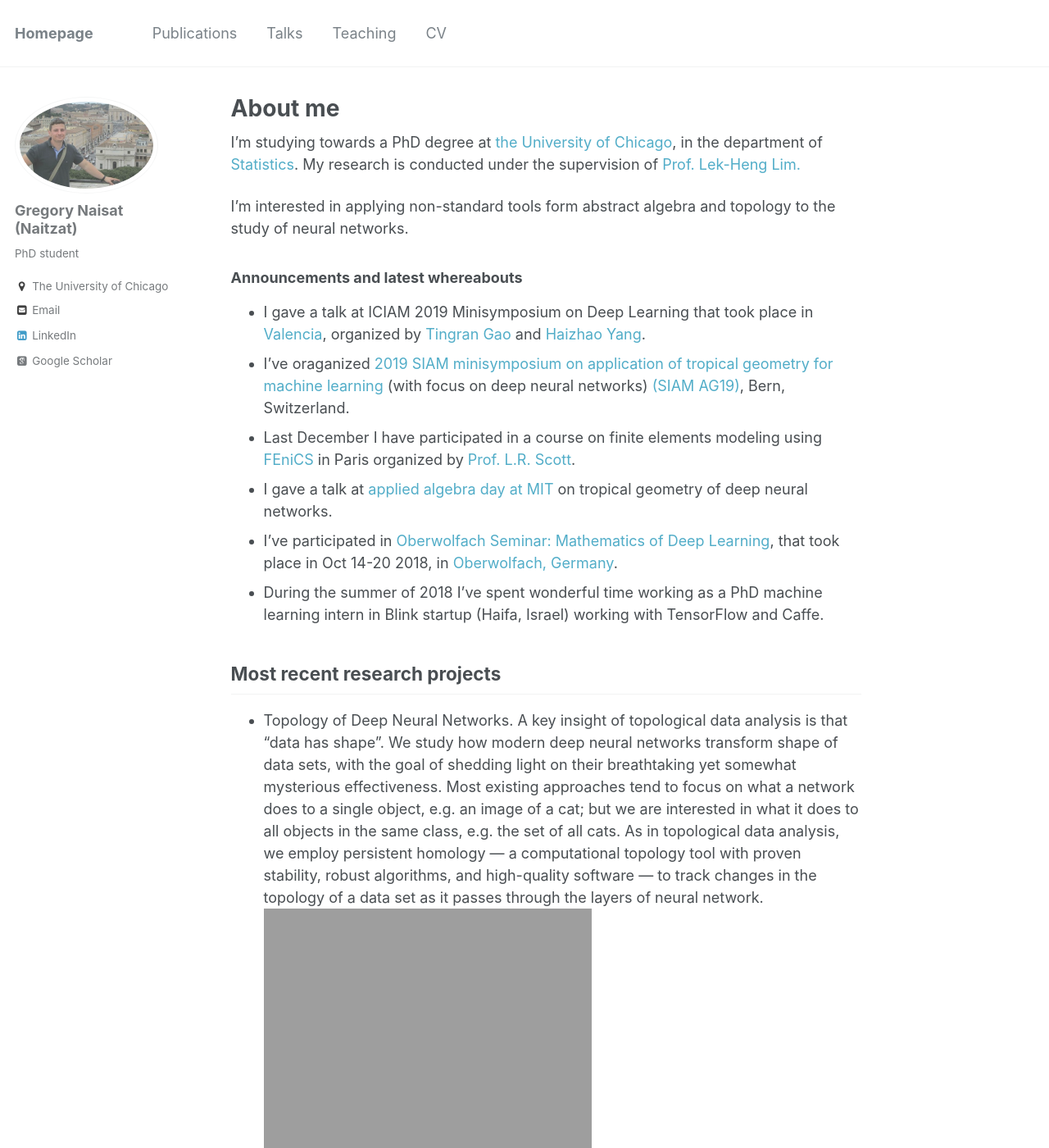
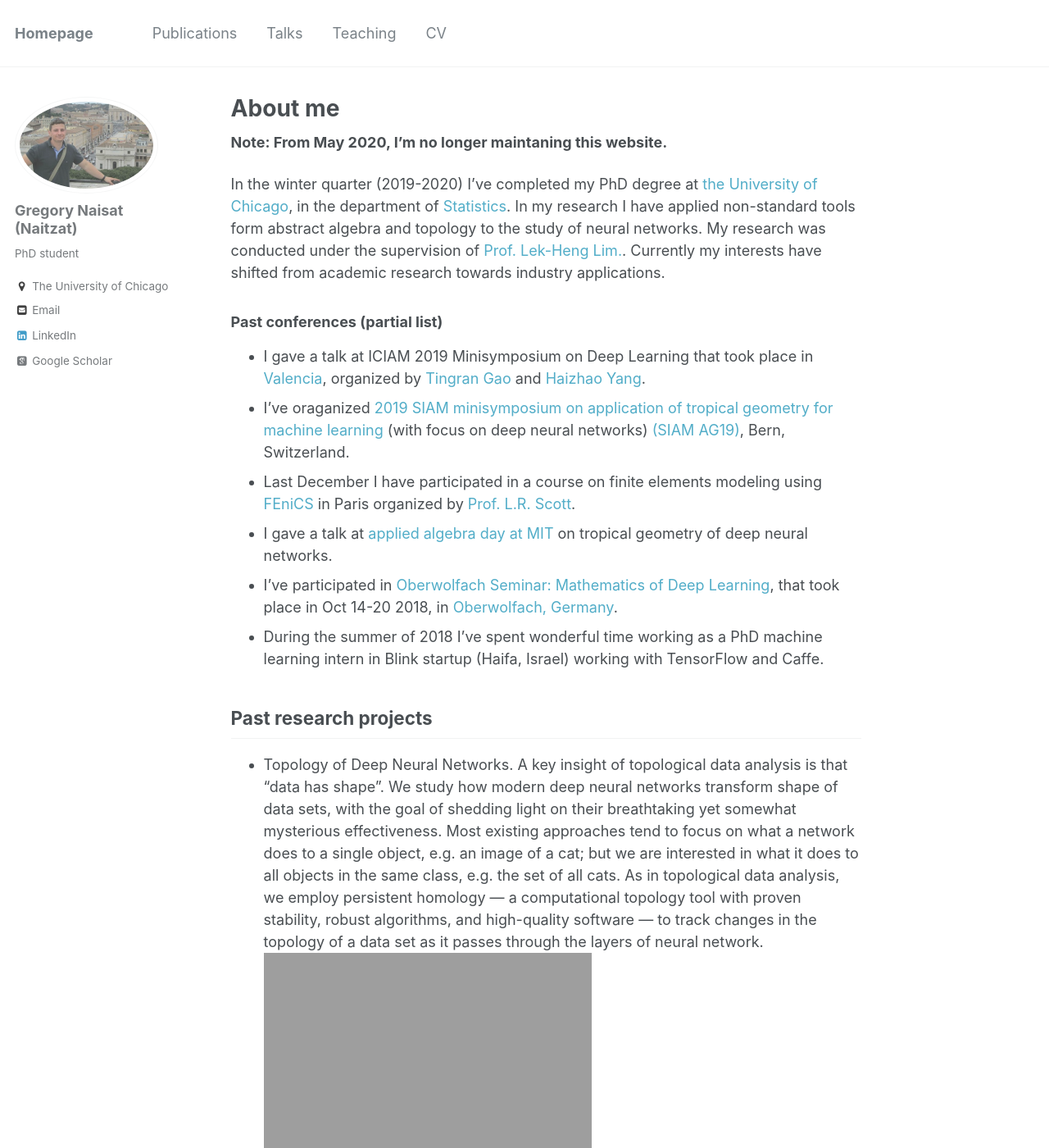
Before and after one commit to sgregnt/sgregnt.github.io, a Jekyll site: the page built from _pages/about.md, in a window 1280 px wide and 1400 px high. Shown: the whole window at 82% size. Built offline with Jekyll 4.4.1, drawn with Linux system fonts in a browser that asks for light colours; some web fonts are replaced; some of the changed text lies outside the part shown.

Commit message:
Update about.md

```diff
--- a/_pages/about.md
+++ b/_pages/about.md
@@ -9,12 +9,12 @@ redirect_from:
 ---
 
 
-I'm studying towards a PhD degree at [the University of Chicago](https://www.uchicago.edu/), in the department of [Statistics](https://galton.uchicago.edu/). My research is conducted under the supervision of [Prof. Lek-Heng Lim.](https://www.stat.uchicago.edu/~lekheng/)
+**Note: From May 2020, I'm no longer maintaning this website.**
 
-I'm interested in applying non-standard tools form abstract algebra and topology to the study of neural networks.
+In the winter quarter (2019-2020) I've completed my PhD degree at [the University of Chicago](https://www.uchicago.edu/), in the department of [Statistics](https://galton.uchicago.edu/). In my research I have applied non-standard tools form abstract algebra and topology to the study of neural networks. My research
+ was conducted under the supervision of [Prof. Lek-Heng Lim.](https://www.stat.uchicago.edu/~lekheng/). Currently my interests have shifted from academic research towards industry applications.
 
-
-### Announcements and latest whereabouts
+### Past conferences (partial list)
 - I gave a talk at ICIAM 2019 Minisymposium on Deep Learning that took place in [Valencia](https://en.wikipedia.org/wiki/Valencia), organized by [Tingran Gao](https://gaotingran.com/) and [Haizhao Yang](http://www.math.nus.edu.sg/~matyh/).
 - I've oraganized [2019 SIAM minisymposium on application of tropical
 geometry for machine learning](http://wiki.siam.org/siag-ag/index.php/SIAM_AG_19_Proposed_Minisymposia) (with focus on deep neural networks) [(SIAM AG19)](https://www.siam.org/Conferences/CM/Main/ag19), Bern, Switzerland.
@@ -24,7 +24,7 @@ geometry for machine learning](http://wiki.siam.org/siag-ag/index.php/SIAM_AG_19
 - During the summer of 2018  I've spent wonderful time working as a PhD machine learning intern in Blink startup (Haifa, Israel) working with TensorFlow and Caffe.
 
 
-## Most recent research projects
+## Past research projects
 
 * Topology of Deep Neural Networks.
 A key insight of topological data analysis is that “data has shape”.
@@ -96,7 +96,7 @@ scheme that improves neural network performance.
     {% include archive-single-cv.html %}
   {% endfor %}</ul>
 
-## Service and leadership
+## Past service and leadership (partial)
 
 * 2019 - One of the organizers of ["RTG Summer Lectures"](https://www.stat.uchicago.edu/events/rtg/) at The University of Chicago
 * 2018 - Leading team of PhD and master students to helps the law school at the university of Chicago analyze gender dynamics and gender achievement disparities at the school. The report can be found [here.](https://www.law.uchicago.edu/files/2018-05/wap_final.pdf)
@@ -107,7 +107,8 @@ scheme that improves neural network performance.
 * Peer review for ["The Annals of Probability"](https://www.imstat.org/journals-and-publications/annals-of-probability/) (unofficial)
 
 
-## Collaborations
+## Past collaborations
+* [Alexander Naitsat](https://visl.technion.ac.il/members/alexander-naitsat/)
 * [Lek-Heng Lim](https://www.stat.uchicago.edu/~lekheng/)
 * [Robert Adler](https://robert.net.technion.ac.il/)
 * [Liwen Zhang](https://newtraell.cs.uchicago.edu/people/liwenz)
```
